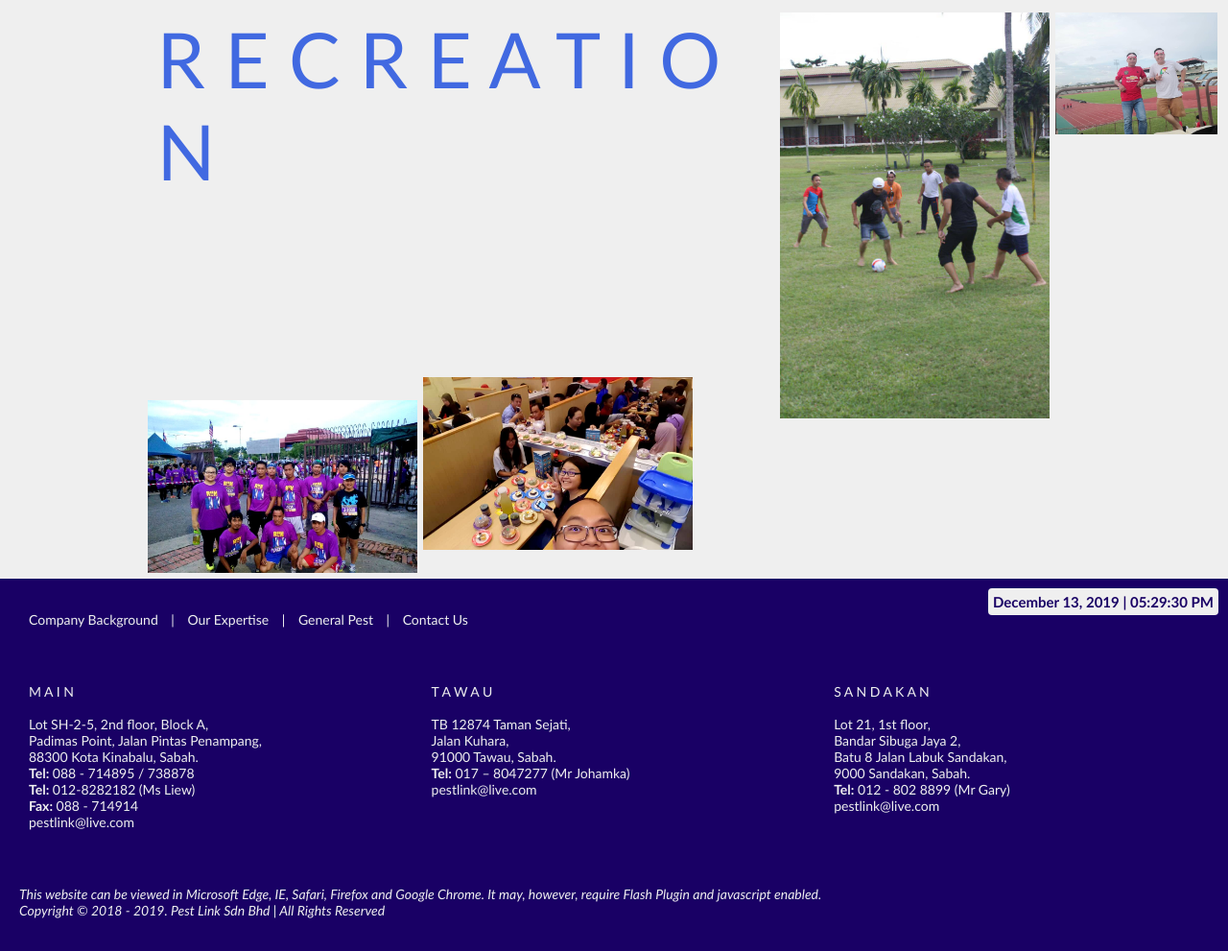
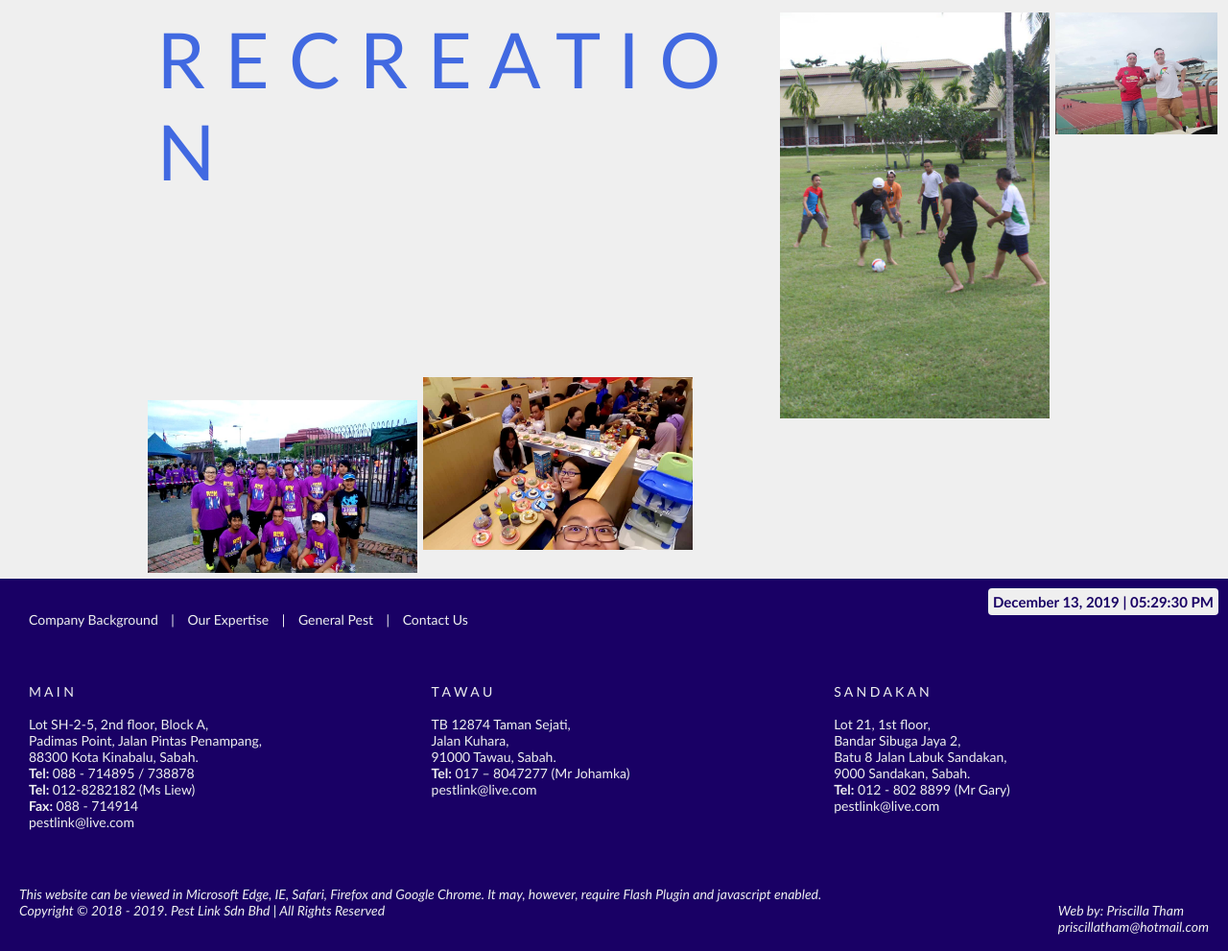
Before and after one commit to pandapris/pandapris.github.io, a plain HTML site: page career.html in a window 1280 px wide. Shown: the part 1345-2336 px from the top of the page at 96% size. Drawn offline with nearby package versions, Linux system fonts and the light colour scheme.

Commit message:
Added designer credit to footer

```diff
--- a/career.html
+++ b/career.html
@@ -126,42 +126,6 @@
 		</div>
 	</div>
 
-	<!-- . update text within the p quote
-		. to break paragraphs (enter) use <br> twice
-		. to form a new line use <br> once
-		. remember to press enter when the line gets too long
-		to ensure readability -->
-	<!-- <p style="text-align: center;">Thank you for your interest in us! Feel free to drop
-		us your details and resume through our email <i>pestlink@live.com</i>. We will
-		contact you for available position that fits the criteria you possesed.
-	</p>
-
-	<div class="row">
-		<div class="column" style="width: 33.3%">
-			<h2>Training</h2>
-			update the DIRECT LINK within the src quote (source)
-				to change the image
-			<img style="width: 100%" src="./images/tr1.jpg"/>
-			<img style="width: 100%" src="./images/tr2.jpg"/>
-			<img style="width: 100%" src="./images/tr3.jpg"/>
-			<img style="width: 100%" src="./images/tr4.jpg"/>
-		</div>
-		<div class="column" style="width: 33.3%">
-			<h2>Certification</h2>
-			<img style="width: 100%" src="./images/cert1.jpg" />
-			<img style="width: 100%" src="./images/cert3.jpg" />
-			<img style="width: 100%" src="./images/cert4.jpg" />
-			<img style="width: 100%" src="./images/cert5.jpg" />
-		</div>
-		<div class="column" style="width: 33.3%">
-			<h2>Recreation</h2>
-			<img style="width: 100%" src="./images/rec1.jpg" />
-			<img style="width: 100%" src="./images/rec2.jpg" />
-			<img style="width: 100%" src="./images/rec3.jpg" />
-			<img style="width: 100%" src="./images/rec4.jpg" />
-		</div>
-	</div> -->
-
 	<!-- footer: include short links, claims and credits -->
 	<div class="footer">
 		<!-- real time clock (based on time set on device) -->
@@ -192,9 +156,13 @@
 				<br>pestlink@live.com</p>
 			</div>
 		</div>
-		<p><i>This website can be viewed in Microsoft Edge, IE, Safari, Firefox and Google
+		<p>
+			<i>This website can be viewed in Microsoft Edge, IE, Safari, Firefox and Google
 			Chrome. It may, however, require Flash Plugin and javascript enabled.
-		<br>Copyright © 2018 - <i id="year"></i>. Pest Link Sdn Bhd | All Rights Reserved</i></p>
+			<br>Copyright © 2018 - <i id="year"></i>. Pest Link Sdn Bhd | All Rights Reserved</i>
+			<i style="float: right;">Web by: Priscilla Tham<br>
+			priscillatham@hotmail.com</i>
+		</p>
 	</div>
 
 	<script>
```
Also changed, not shown: ants.html (+6 -2 lines), bed-bugs.html (+6 -2 lines), cockroaches.html (+6 -2 lines), company-background.html (+6 -2 lines), company-policy.html (+6 -2 lines), contact-form.html (+6 -2 lines), corporate-profile.html (+6 -2 lines), flies.html (+6 -2 lines), location.html (+6 -2 lines), mosquitoes.html (+6 -2 lines), pest.html (+6 -2 lines), rodents.html (+6 -2 lines), services.html (+6 -2 lines), storage-pest.html (+6 -2 lines), 1 more files.
